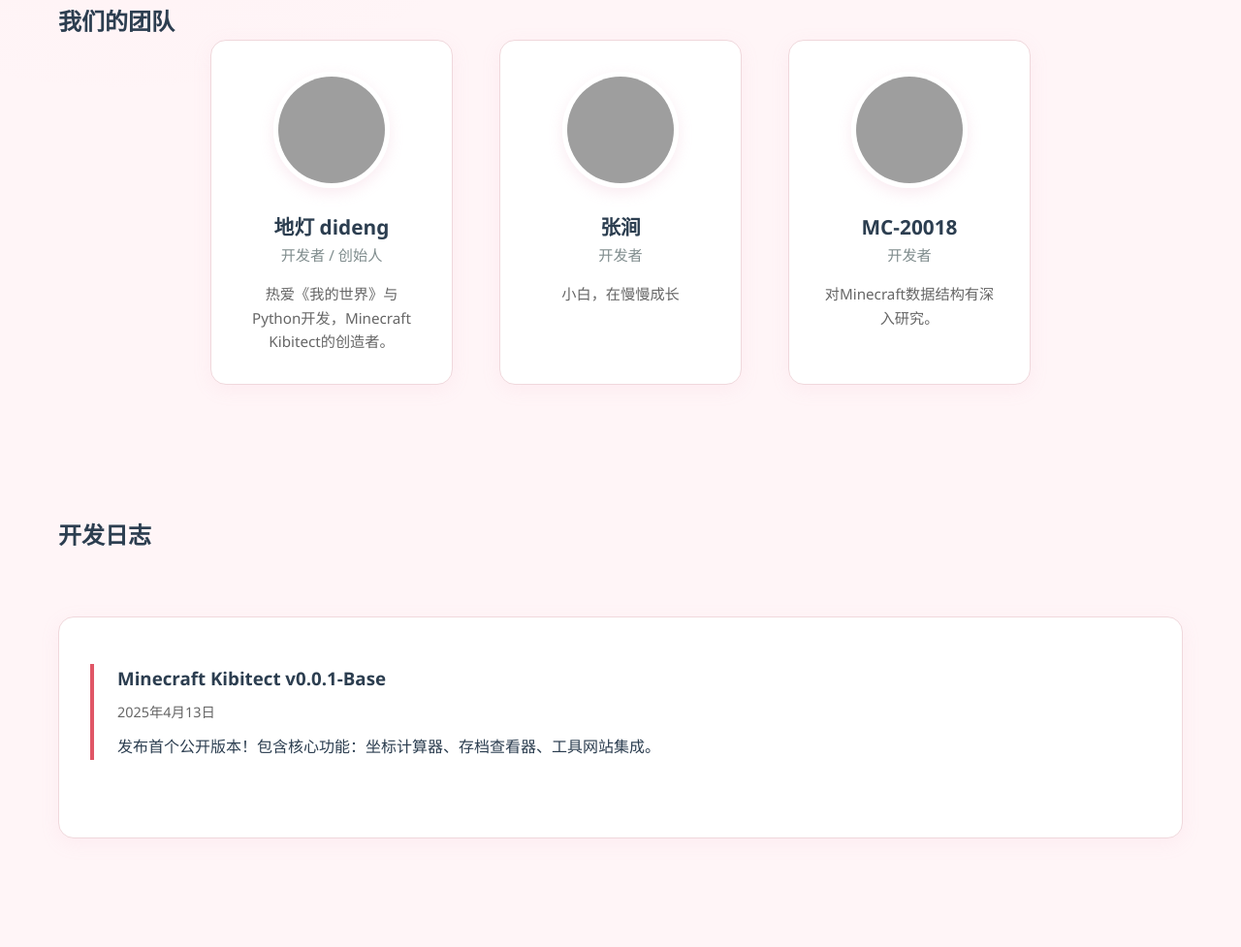
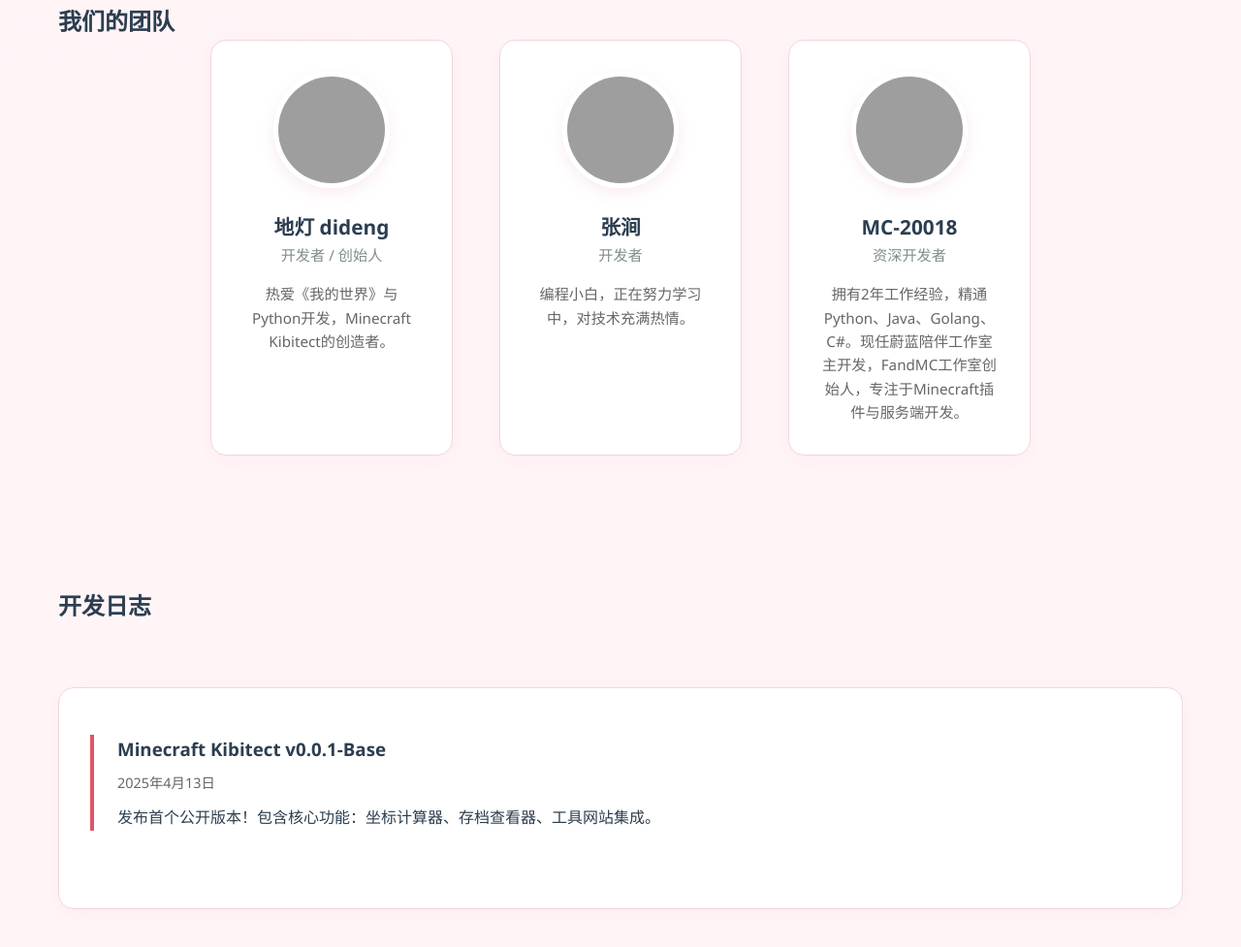
Before and after one commit to bilibili-dideng/bilibili-dideng.github.io, a plain HTML site: page DGF-Studio/index.html in a window 1280 px wide. Shown: the part 1213-2190 px from the top of the page at 97% size. Drawn offline with Linux system fonts and the light colour scheme; grey boxes are pictures that could not be loaded.

Commit message:
Initial commit

```diff
--- a/DGF-Studio/index.html
+++ b/DGF-Studio/index.html
@@ -460,7 +460,7 @@
     </div>
   </section>
 
-  <!-- 团队 -->
+    <!-- 成员 -->
     <section id="team" class="section">
       <div class="container">
         <h2 class="section-title">我们的团队</h2>
@@ -475,13 +475,13 @@
             <img src="https://user-assets.sxlcdn.com/images/1261981/FltygE-dD0lPuOSgRkwrzFljWxHL.png?imageMogr2/strip/auto-orient/thumbnail/64x64>/format/png" alt="张涧" class="member-avatar">
             <div class="member-name">张涧</div>
             <div class="member-role">开发者</div>
-          <p class="member-bio">小白，在慢慢成长</p>
+            <p class="member-bio">编程小白，正在努力学习中，对技术充满热情。</p>
           </div>
           <div class="member">
            <img src="https://youke1.picui.cn/s1/2025/08/15/689efb0e22f7c.jpg" alt="MC-20018" class="member-avatar">
             <div class="member-name">MC-20018</div>
-          <div class="member-role">开发者</div>
-          <p class="member-bio">对Minecraft数据结构有深入研究。</p>
+            <div class="member-role">资深开发者</div>
+            <p class="member-bio">拥有2年工作经验，精通Python、Java、Golang、C#。现任蔚蓝陪伴工作室主开发，FandMC工作室创始人，专注于Minecraft插件与服务端开发。</p>
           </div>
         </div>
       </div>
```
Lines whose indentation alone changed are shown as unchanged.
